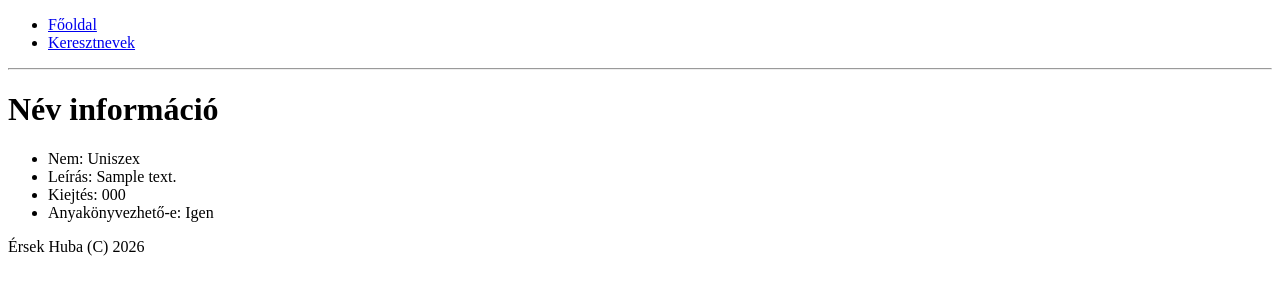
After one commit to huba-ersek/magyarnevek-api-kliens, a Laravel app: template resources/views/names/show.blade.php in a window 1280 px wide. The commit adds this page. Shown: the top 300 px of the page. Run offline with Laravel 12, Linux system fonts and the light colour scheme; the template is opened without the code that fills it: most values are stand-ins (such as "Sample title", 1, 10 or a date in 2020).

Commit message:
added display form for names

```diff
--- a/resources/views/names/index.blade.php
+++ b/resources/views/names/index.blade.php
@@ -8,7 +8,7 @@
     @foreach ($names as $name)
     <tr>
         <td class="content-cell">{{ $name->name }}</td>
-        <td class="content-cell"><a>További információk...</a></td>
+        <td class="content-cell"><a href="{{ route('names.show', $name->name) }}">További információk...</a></td>
     </tr>
     @endforeach
 </table>
--- /dev/null
+++ b/resources/views/names/show.blade.php
@@ -0,0 +1,14 @@
+@extends('layout')
+
+@section('content')
+
+<h1>Név információ</h1>
+
+<ul>
+    <li>Nem: {{ $name->sex === 1 ? "Férfi" : ($name->sex === 2 ? "Nő" : "Uniszex") }}</li>
+    <li>Leírás: {{ $name->description }}</li>
+    <li>Kiejtés: {{ $name->phonetic }}</li>
+    <li>Anyakönyvezhető-e: {{ $name->certificate ? "Igen" : "Nem" }}</li>
+</ul>
+
+@endsection
--- a/routes/web.php
+++ b/routes/web.php
@@ -8,3 +8,4 @@ Route::get('/', function () {
 })->name('/');
 
 Route::get('/names', [NameController::class, 'index'])->name('names');
+Route::get('/names/{name}', [NameController::class, 'show'])->name('names.show');
```
